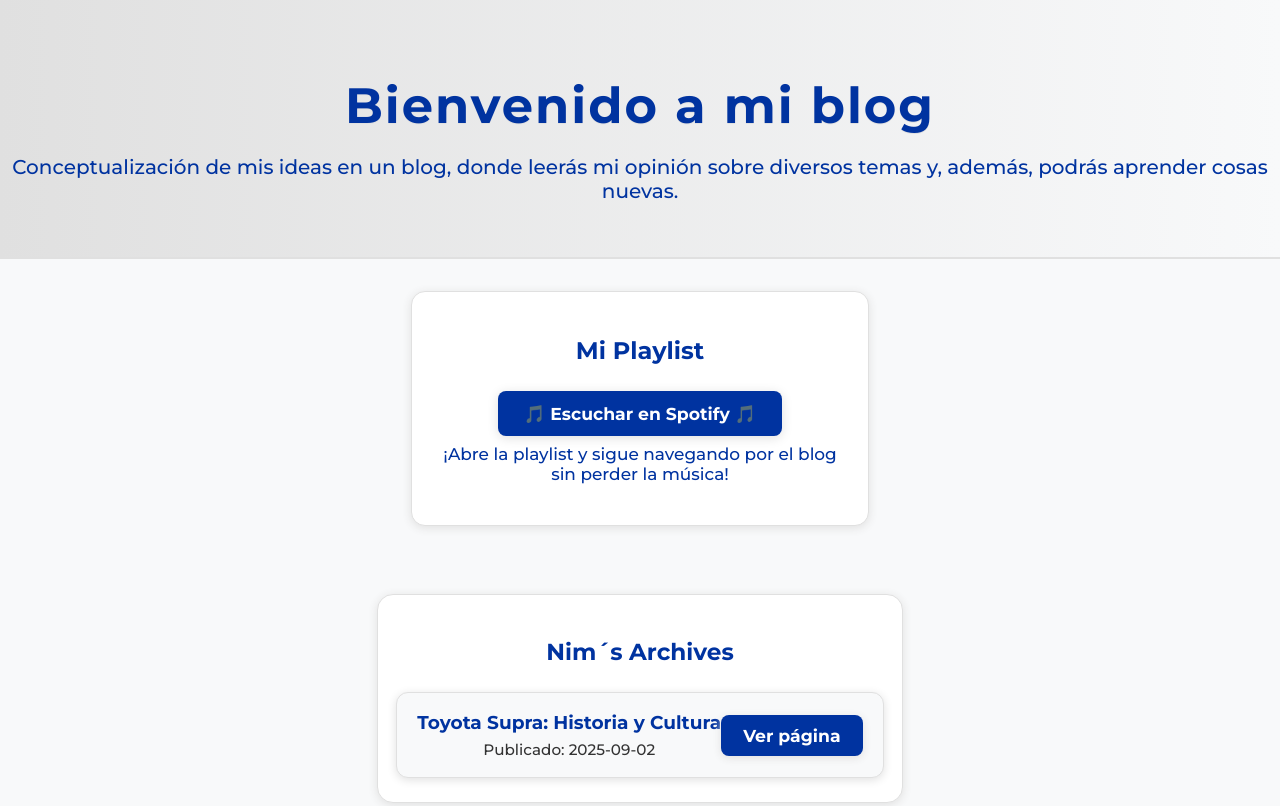
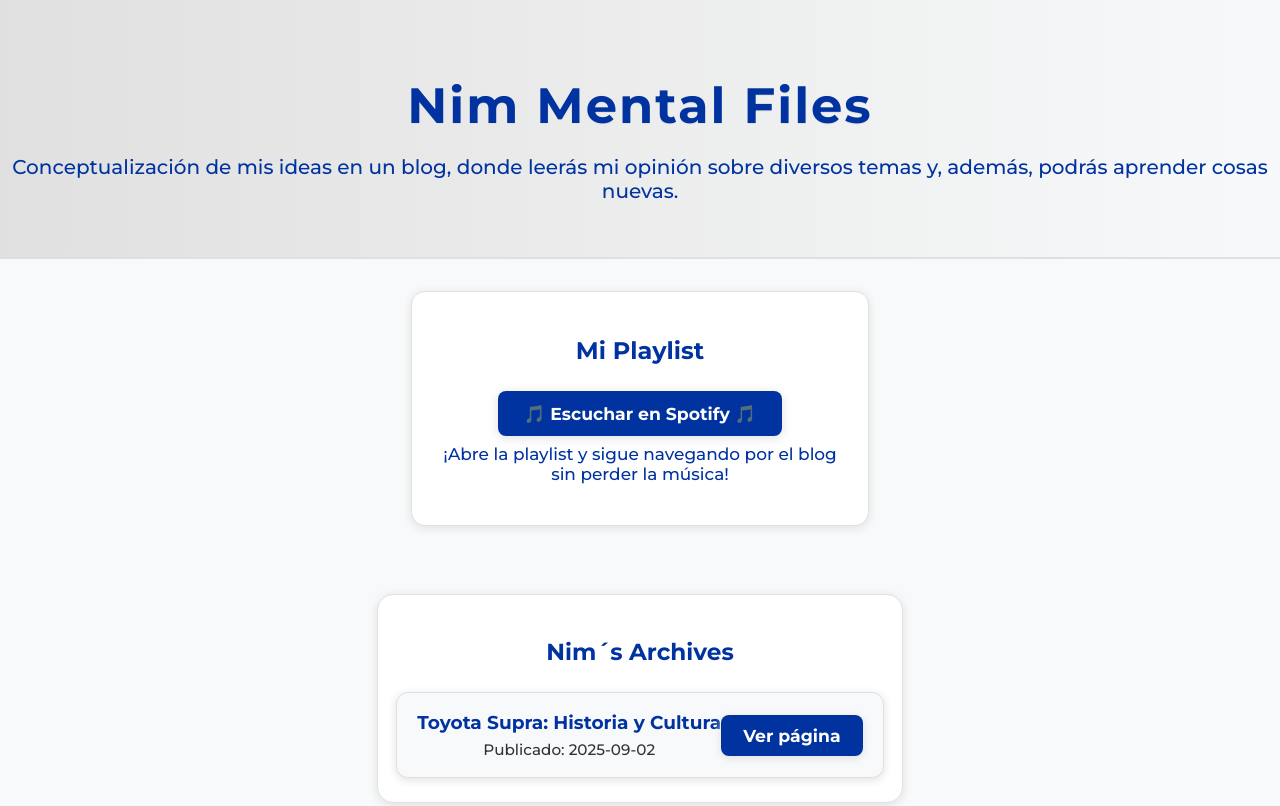
Before and after one commit to sky-sisi/blog, a plain HTML site: page index.html in a window 1280 px wide. Shown: the top 806 px of the page. Drawn offline with Linux system fonts and the light colour scheme.

Commit message:
index.html

```diff
--- a/index.html
+++ b/index.html
@@ -7,7 +7,7 @@
 </head>
 <body>
   <header>
-    <h1>Bienvenido a mi blog</h1>
+    <h1>Nim Mental Files</h1>
     <p class="subtitulo">Conceptualización de mis ideas en un blog, donde leerás mi opinión sobre diversos temas y, además, podrás aprender cosas nuevas.</p>
   </header>
   <main>
```
